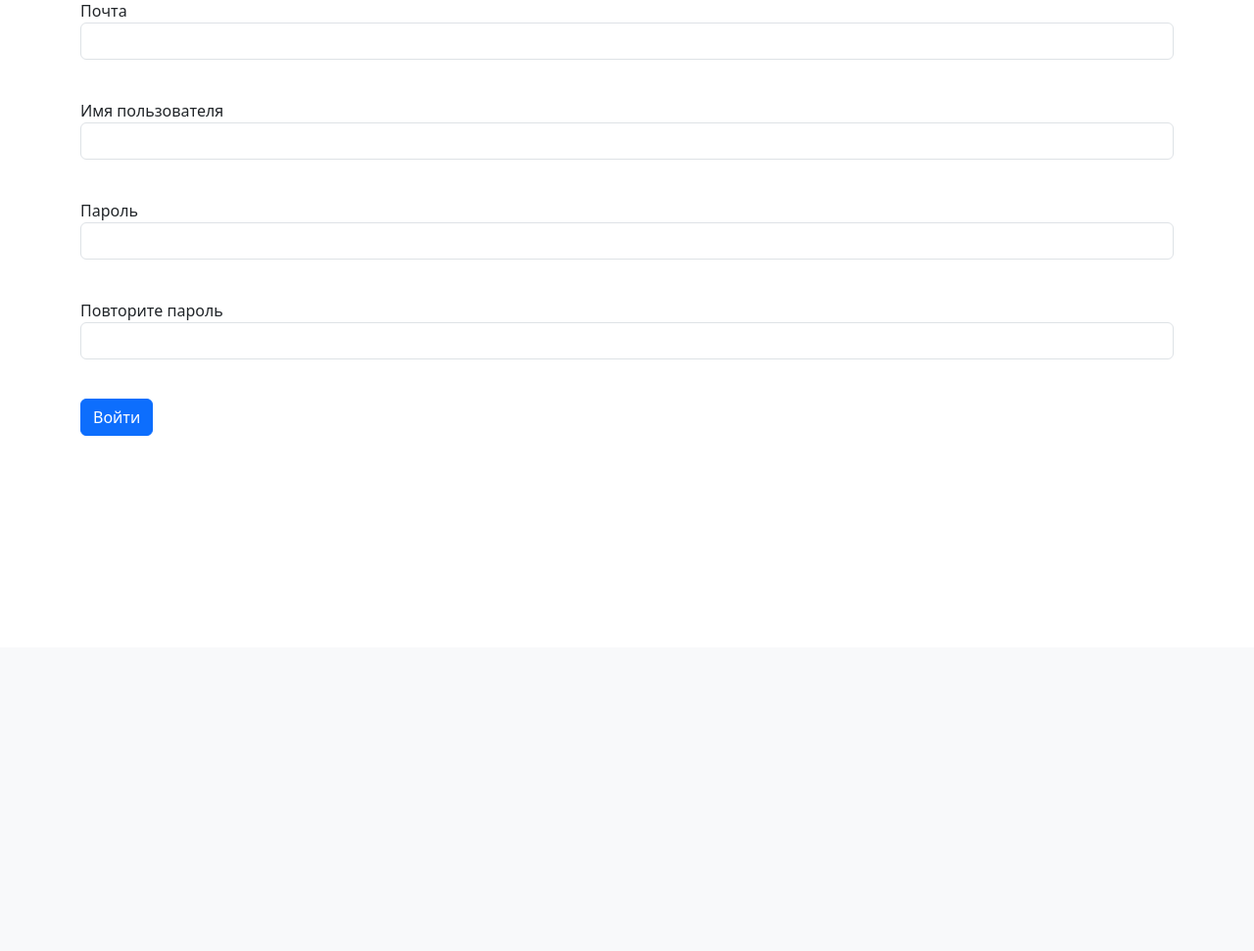
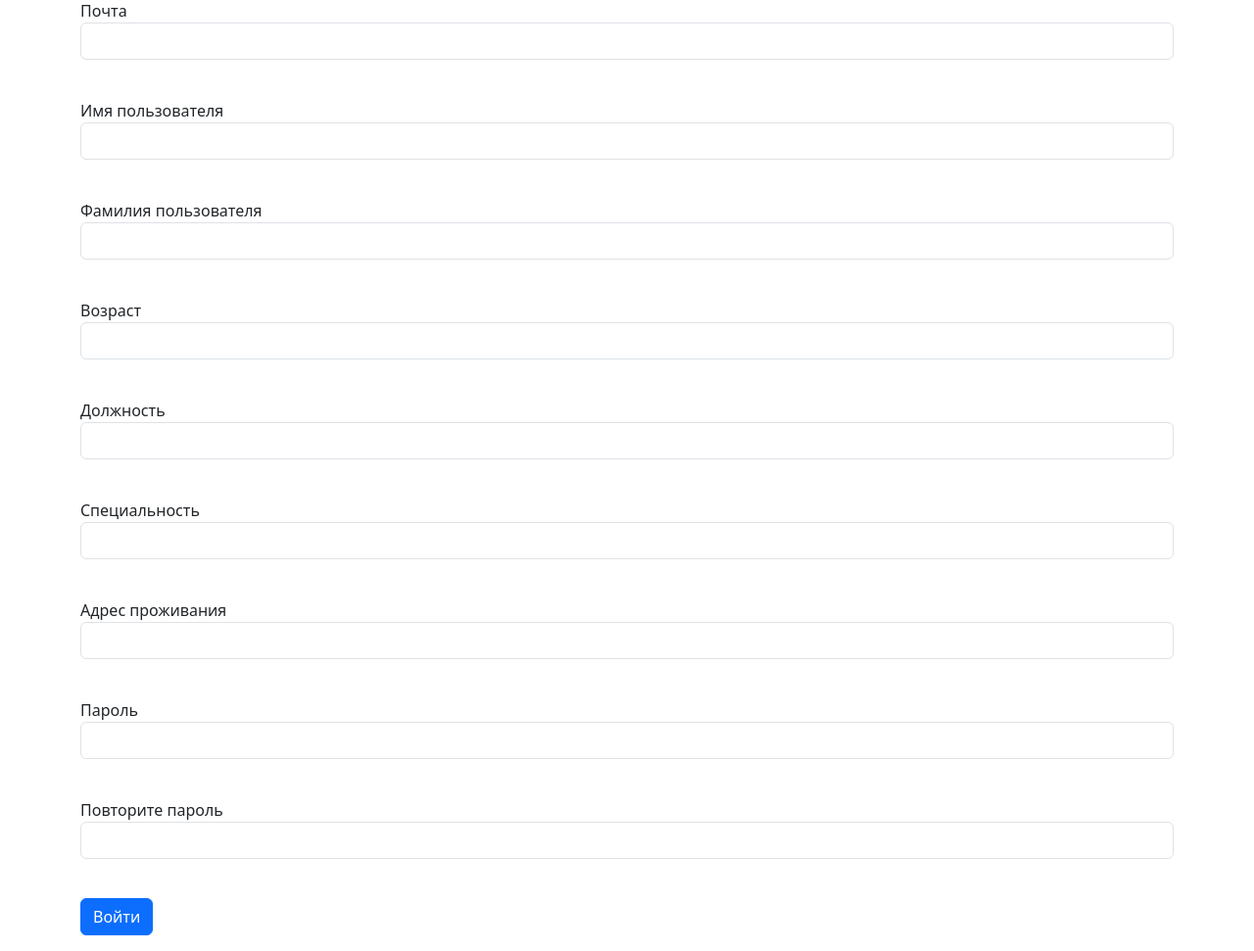
Before and after one commit to DisikBro/mashedpotatos-D, a Flask app: page /register in a window 1280 px wide. Shown: the part 139-1110 px from the top of the page at 98% size. Before the commit the page ends 584 px from the top, so only its background shows below. Run offline with Flask 3, Linux system fonts and the light colour scheme.

Commit message:
sqlalchemy 1 млн

```diff
--- a/mars/forms/user.py
+++ b/mars/forms/user.py
@@ -1,5 +1,5 @@
 from flask_wtf import FlaskForm
-from wtforms import PasswordField, StringField, TextAreaField, SubmitField, EmailField, BooleanField
+from wtforms import PasswordField, StringField, TextAreaField, SubmitField, EmailField, BooleanField, IntegerField
 from wtforms.validators import DataRequired
 
 
@@ -8,6 +8,11 @@ class RegisterForm(FlaskForm):
     password = PasswordField('Пароль', validators=[DataRequired()])
     password_again = PasswordField('Повторите пароль', validators=[DataRequired()])
     name = StringField('Имя пользователя', validators=[DataRequired()])
+    surname = StringField('Фамилия пользователя', validators=[DataRequired()])
+    age = IntegerField('Возраст', validators=[DataRequired()])
+    position = StringField('Должность', validators=[DataRequired()])
+    speciality = StringField('Специальность', validators=[DataRequired()])
+    address = StringField('Адрес проживания', validators=[DataRequired()])
     about = TextAreaField("Немного о себе")
     submit = SubmitField('Войти')
 
--- a/mars/main.py
+++ b/mars/main.py
@@ -1,7 +1,7 @@
 import datetime
 
 from flask import Flask, render_template, redirect
-from flask_login import LoginManager, login_user, login_required, logout_user
+from flask_login import LoginManager, login_user, login_required, logout_user, current_user
 from forms.user import RegisterForm, LoginForm
 from faker import Faker
 from forms.job import JobForm
@@ -66,6 +66,20 @@ def logout():
 @login_required
 def add_job():
     form = JobForm()
+    if form.validate_on_submit():
+        db_sess = db_session.create_session()
+        job = Jobs(
+            job=form.job.data,
+            work_size=form.work_size.data,
+            collaborators=form.collaborators.data,
+            start_date=form.start_date.data,
+            end_date=form.end_date.data,
+            is_finished=form.is_finished.data
+        )
+        current_user.news.append(job)
+        db_sess.merge(current_user)
+        db_sess.commit()
+        return redirect('/')
     return render_template('add_job.html', title='Добавить работу', form=form)
 
 
--- a/mars/templates/register.html
+++ b/mars/templates/register.html
@@ -1,4 +1,3 @@
-
 {% extends "base.html" %}
 
 {% block content %}
@@ -18,6 +17,51 @@
         {{ form.name.label }}<br>
         {{ form.name(class="form-control") }}<br>
         {% for error in form.name.errors %}
+            <p class="alert alert-danger" role="alert">
+                {{ error }}
+            </p>
+        {% endfor %}
+    </p>
+    <p>
+        {{ form.surname.label }}<br>
+        {{ form.surname(class="form-control") }}<br>
+        {% for error in form.surname.errors %}
+            <p class="alert alert-danger" role="alert">
+                {{ error }}
+            </p>
+        {% endfor %}
+    </p>
+    <p>
+        {{ form.age.label }}<br>
+        {{ form.age(class="form-control") }}<br>
+        {% for error in form.age.errors %}
+            <p class="alert alert-danger" role="alert">
+                {{ error }}
+            </p>
+        {% endfor %}
+    </p>
+    <p>
+        {{ form.position.label }}<br>
+        {{ form.position(class="form-control") }}<br>
+        {% for error in form.position.errors %}
+            <p class="alert alert-danger" role="alert">
+                {{ error }}
+            </p>
+        {% endfor %}
+    </p>
+    <p>
+        {{ form.speciality.label }}<br>
+        {{ form.speciality(class="form-control") }}<br>
+        {% for error in form.speciality.errors %}
+            <p class="alert alert-danger" role="alert">
+                {{ error }}
+            </p>
+        {% endfor %}
+    </p>
+    <p>
+        {{ form.address.label }}<br>
+        {{ form.address(class="form-control") }}<br>
+        {% for error in form.address.errors %}
             <p class="alert alert-danger" role="alert">
                 {{ error }}
             </p>
```
Also changed, not shown: main.py (added), mars/db/mars_explorer.db. Lines whose indentation alone changed are shown as unchanged.
